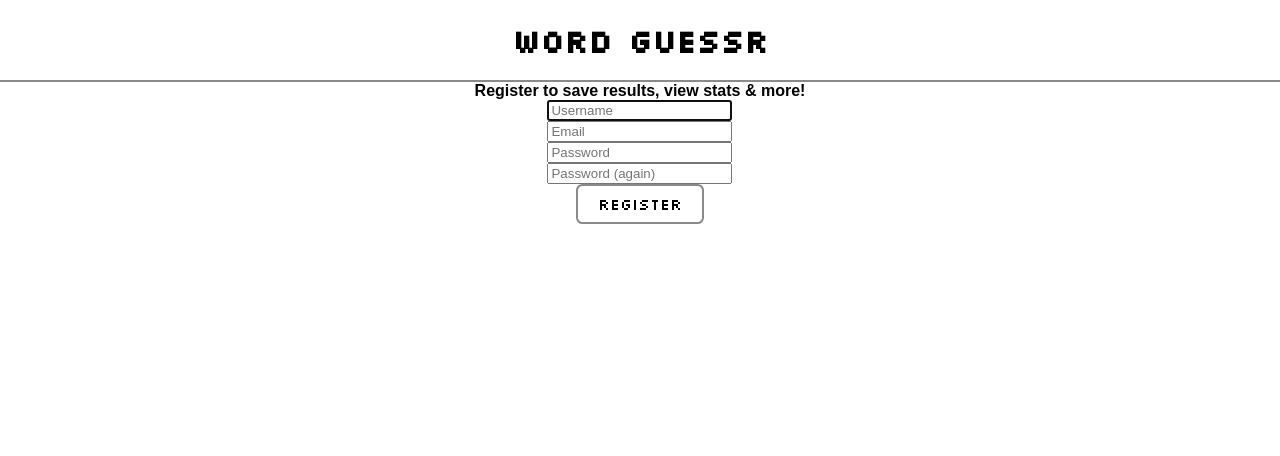
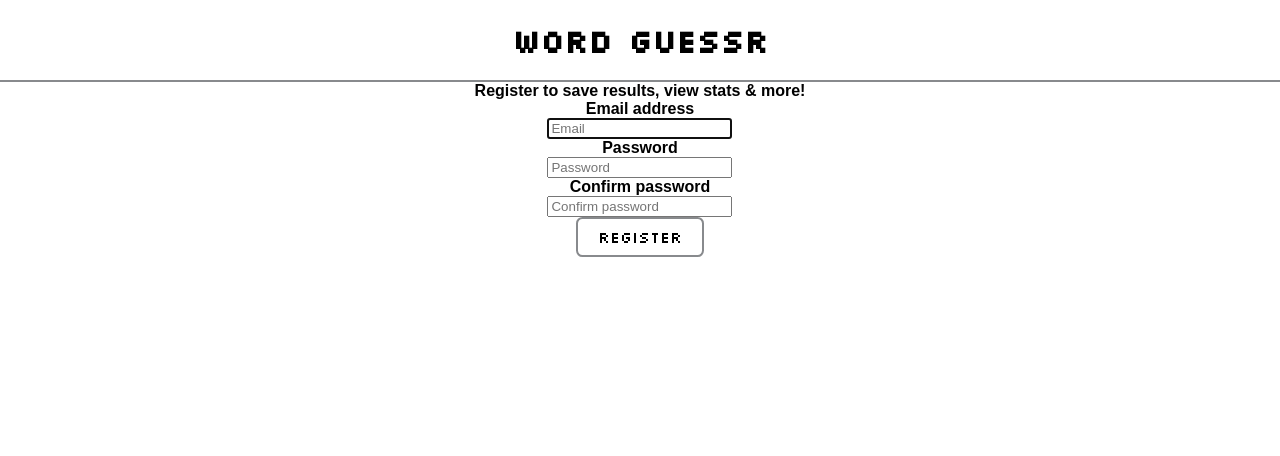
Before and after one commit to GiorgioMendieta/Word_Guessr, a Flask app: page /register in a window 1280 px wide. Shown: the top 456 px of the page. Run offline with Flask 2, Linux system fonts and the light colour scheme.

Commit message:
Removed username field

```diff
--- a/app.py
+++ b/app.py
@@ -152,18 +152,9 @@ def define():
 def register():
     """Register user"""
     if request.method == "POST":
-        username = request.form.get("username")
         email = request.form.get("email")
         password = request.form.get("password")
         confirmation = request.form.get("confirmation")
-
-        # Ensure username was submitted
-        if not username:
-            return apology("Must provide username", "register.html", 400)
-        # Check if username already exists
-        result = Users.query.filter_by(username=username).first()
-        if result is not None:
-            return apology("Username not available", "register.html", 400)
 
         # Ensure email was submitted
         if not email:
@@ -193,7 +184,7 @@ def register():
         hash = generate_password_hash(password)
 
         # Add the user's credentials into the database
-        user = Users(username=username, email=email, password=hash)
+        user = Users(email=email, password=hash)
         db.session.add(user)
         db.session.commit()
 
--- a/database.py
+++ b/database.py
@@ -9,7 +9,6 @@ db = SQLAlchemy(app)
 # Table structure of database (schema)
 class Users(db.Model):
     id = db.Column(db.Integer, primary_key=True)
-    username = db.Column(db.String(20), unique=True, nullable=False)
     email = db.Column(db.String(100), unique=True, nullable=False)
     password = db.Column(db.String(120), unique=True, nullable=False)
 
--- a/templates/register.html
+++ b/templates/register.html
@@ -10,17 +10,18 @@ Register
 
 {% block main %}
 <div class="form-container">
-    <div>
-        <strong>Register to save results, view stats & more!</strong>
-    </div>
+    <strong>Register to save results, view stats & more!</strong>
+
     <form action="/register" method="post" id="register"></form>
-    <input form="register" autocomplete="off" autofocus class="" id="username" name="username" placeholder="Username"
-        type="text">
-    <input form="register" autocomplete="off" autofocus class="" id="email" name="email" placeholder="Email"
-        type="email">
-    <input form="register" class="" id="password" name="password" placeholder="Password" type="password">
-    <input form="register" class="" id="confirmation" name="confirmation" placeholder="Password (again)"
-        type="password">
+    <b>Email address</b>
+    <input form="register" autocomplete="off" autofocus class="input-field" id="email" name="email" placeholder="Email"
+        type="email" required>
+    <b>Password</b>
+    <input form="register" class="input-field" id="password" name="password" placeholder="Password" type="password"
+        required>
+    <b>Confirm password</b>
+    <input form="register" class="input-field" id="confirmation" name="confirmation" placeholder="Confirm password"
+        type="password" required>
     <button form="register" class="menu-button" type="submit">Register</button>
 </div>
 {% endblock %}
```
